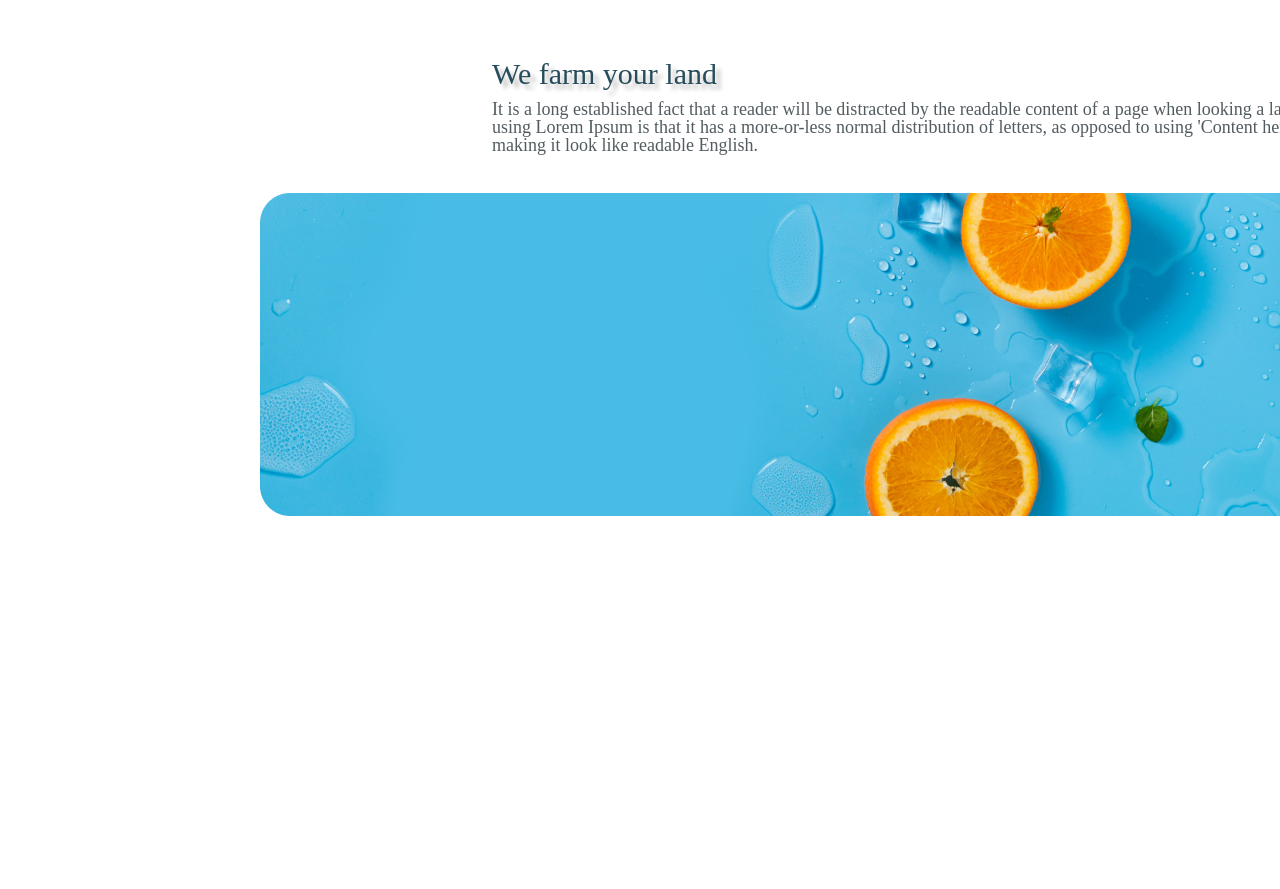
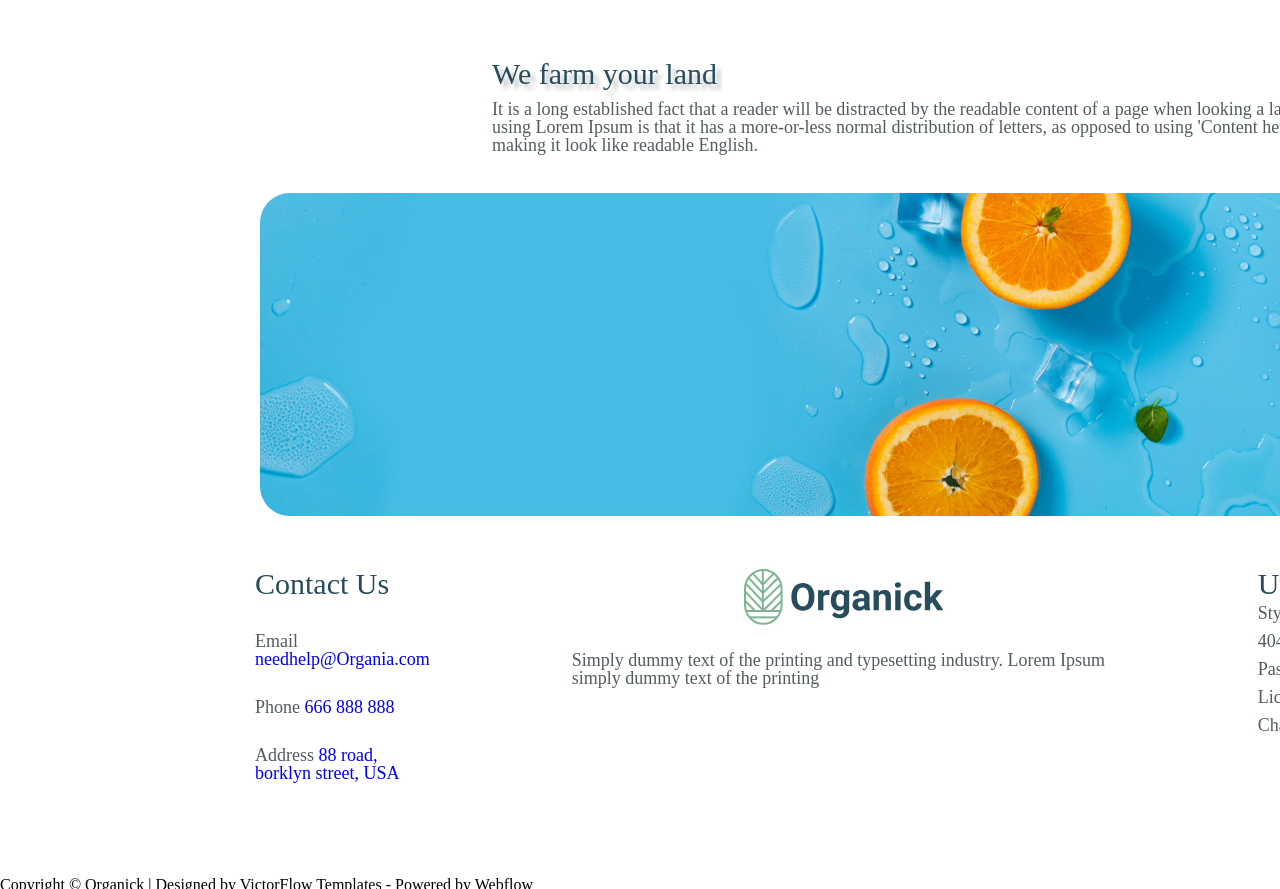
Before and after one commit to salomebubulashvili/homework6, a plain HTML site: page index.html in a window 1280 px wide. Shown: the part 2454-3343 px from the top of the page. Before the commit the page ends 2973 px from the top, so only its background shows below. Drawn offline with Linux system fonts and the light colour scheme.

Commit message:
add footer

```diff
--- a/css/style.css
+++ b/css/style.css
@@ -131,3 +131,70 @@
 }
 
 /* footer */
+.footer-container{
+    width: 1920px;
+    height: 420px;
+    padding: 480px 0px 23px 0px;
+}
+.footer{
+    width: 1404px;
+    height: 308px;
+    display: flex;
+    padding-left: 255px;
+    margin-right: 261px;
+}
+.block1{
+    width:281px ;
+    height: 308px;
+    margin-right: 142px;
+}
+.block1 h3{
+    font-size: 30px;
+    color: #274C5B;
+    margin-bottom: 33px;
+}
+.block1 ul{
+
+    font-size: 18px;
+    color: #525C60;
+}
+.block1 li{
+    margin-bottom: 30px;
+}
+.block2{
+    width: 543px;
+    height: 136.72px;
+    margin-right: 143px;
+    justify-content: center;
+    align-items: center;
+}
+.block2 img{
+    margin-left: 172.1px;
+    margin-right: 172.1px;
+}
+.block2 p{
+    width: 543px;
+    height: 60px;
+    margin-top: 23px;
+    font-size: 18px;
+    color: #525C60;
+}
+.block3{
+    width: 285px;
+    height: 304px;
+
+}
+.block3 h3{
+    width: 171px;
+    height: 35px;
+    font-size: 30px;
+    color: #274C5B;
+}
+.block3 ul{
+    font-size: 18px;
+    color: #525C60;
+
+}
+.block3 li{
+    margin-bottom: 10px;
+}
--- a/index.html
+++ b/index.html
@@ -86,7 +86,44 @@
             </div>
         </div>
     </section>
-
+    <footer class="footer-container">
+        <div class="footer">
+            <div class="block1">
+                <h3>Contact Us</h3>
+                <ul>
+                    <li>Email
+                        <a href="mailto:name@email.com">needhelp@Organia.com</a>
+                    </li>
+                    <li>Phone
+                        <a href="tel:123-456-7890">666 888 888</a>
+                    </li>
+                    <li>Address
+                        <a href="https://www.google.com/maps/place/88th+St,+Brooklyn,+NY,+USA/@40.6219293,-74.031147,17z/data=!3m1!4b1!4m6!3m5!1s0x89c24f8a621ff737:0x63b87b08f5ac9099!8m2!3d40.6219293!4d-74.031147!16s%2Fg%2F1tm8fx3q?entry=ttu" target="_blank"> 88 road, borklyn street, USA</a>
+                    </li>
+                </ul>
+            </div>
+            <div class="block2">
+                <img src="images/Logo.svg" alt="logo">
+                <p>Simply dummy text of the printing and typesetting industry.
+                    Lorem Ipsum simply dummy text of the printing </p>
+            </div>
+            <div class="block3">
+                <h3>Utility Pages</h3>
+                <div>
+                <ul>
+                    <li>Style Guide</li>
+                    <li>404 Not Found</li>
+                    <li>Password Protected</li>
+                    <li>Licenses</li>
+                    <li>Changelog</li>
+                </ul>
+                </div>
+            </div>
+        </div>
+        <div class="copyright">
+            <p>Copyright © Organick | Designed by VictorFlow Templates - Powered by Webflow</p>
+        </div>
+    </footer>
 
 </body>
 </html>
```
